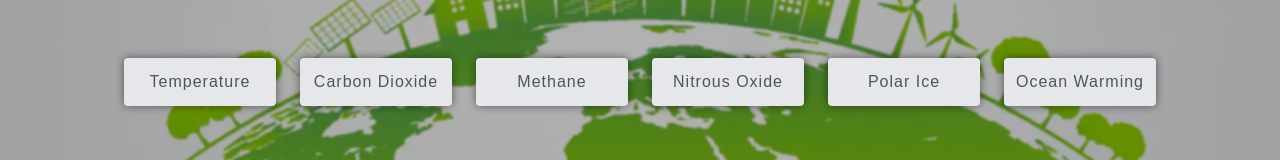
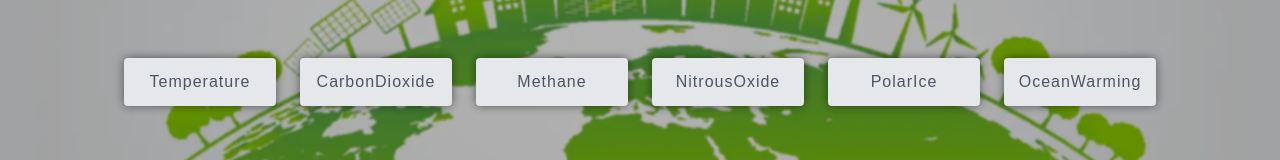
Before and after one commit to francesco-foglia/react-global-warming-app, a React (Create React App) app: page / in a window 1280 px wide. Shown: the part 363-523 px from the top of the page. Built offline with nearby package versions, Linux system fonts and the light colour scheme.

Commit message:
Update navbar links and import pages

```diff
--- a/src/App.js
+++ b/src/App.js
@@ -1,52 +1,9 @@
 import { BrowserRouter, Routes, Route, Navigate } from 'react-router-dom';
-
-import Home from './pages/Home';
-import Temperature from './pages/Temperature';
-import CarbonDioxide from './pages/CarbonDioxide';
-import Methane from './pages/Methane';
-import NitrousOxide from './pages/NitrousOxide';
-import PolarIce from './pages/PolarIce';
-import OceanWarming from './pages/OceanWarming';
+import { getNavbarLinks } from "./utils/api";
 
 function App() {
 
-  const navbarLinks = [
-    {
-      path: "/",
-      name: "Home",
-      component: Home
-    },
-    {
-      path: "/temperature",
-      name: "Temperature",
-      component: Temperature
-    },
-    {
-      path: "/carbon-dioxide",
-      name: "CarbonDioxide",
-      component: CarbonDioxide
-    },
-    {
-      path: "/methane",
-      name: "Methane",
-      component: Methane
-    },
-    {
-      path: "/nitrous-oxide",
-      name: "NitrousOxide",
-      component: NitrousOxide
-    },
-    {
-      path: "/polar-ice",
-      name: "PolarIce",
-      component: PolarIce
-    },
-    {
-      path: "/ocean-warming",
-      name: "OceanWarming",
-      component: OceanWarming
-    }
-  ];
+  const navbarLinks = getNavbarLinks();
 
   return (
     <BrowserRouter>
--- a/src/utils/api.js
+++ b/src/utils/api.js
@@ -1,4 +1,12 @@
 import axios from 'axios';
+
+import Home from '../pages/Home';
+import Temperature from '../pages/Temperature';
+import CarbonDioxide from '../pages/CarbonDioxide';
+import Methane from '../pages/Methane';
+import NitrousOxide from '../pages/NitrousOxide';
+import PolarIce from '../pages/PolarIce';
+import OceanWarming from '../pages/OceanWarming';
 
 export async function getData(url) {
   const response = await axios.get(url);
@@ -10,30 +18,37 @@ export function getNavbarLinks() {
     {
       path: "/",
       name: "Home",
+      component: Home
     },
     {
       path: "/temperature",
       name: "Temperature",
+      component: Temperature
     },
     {
       path: "/carbon-dioxide",
-      name: "Carbon Dioxide",
+      name: "CarbonDioxide",
+      component: CarbonDioxide
     },
     {
       path: "/methane",
       name: "Methane",
+      component: Methane
     },
     {
       path: "/nitrous-oxide",
-      name: "Nitrous Oxide",
+      name: "NitrousOxide",
+      component: NitrousOxide
     },
     {
       path: "/polar-ice",
-      name: "Polar Ice",
+      name: "PolarIce",
+      component: PolarIce
     },
     {
       path: "/ocean-warming",
-      name: "Ocean Warming",
+      name: "OceanWarming",
+      component: OceanWarming
     }
   ];
 }
```
